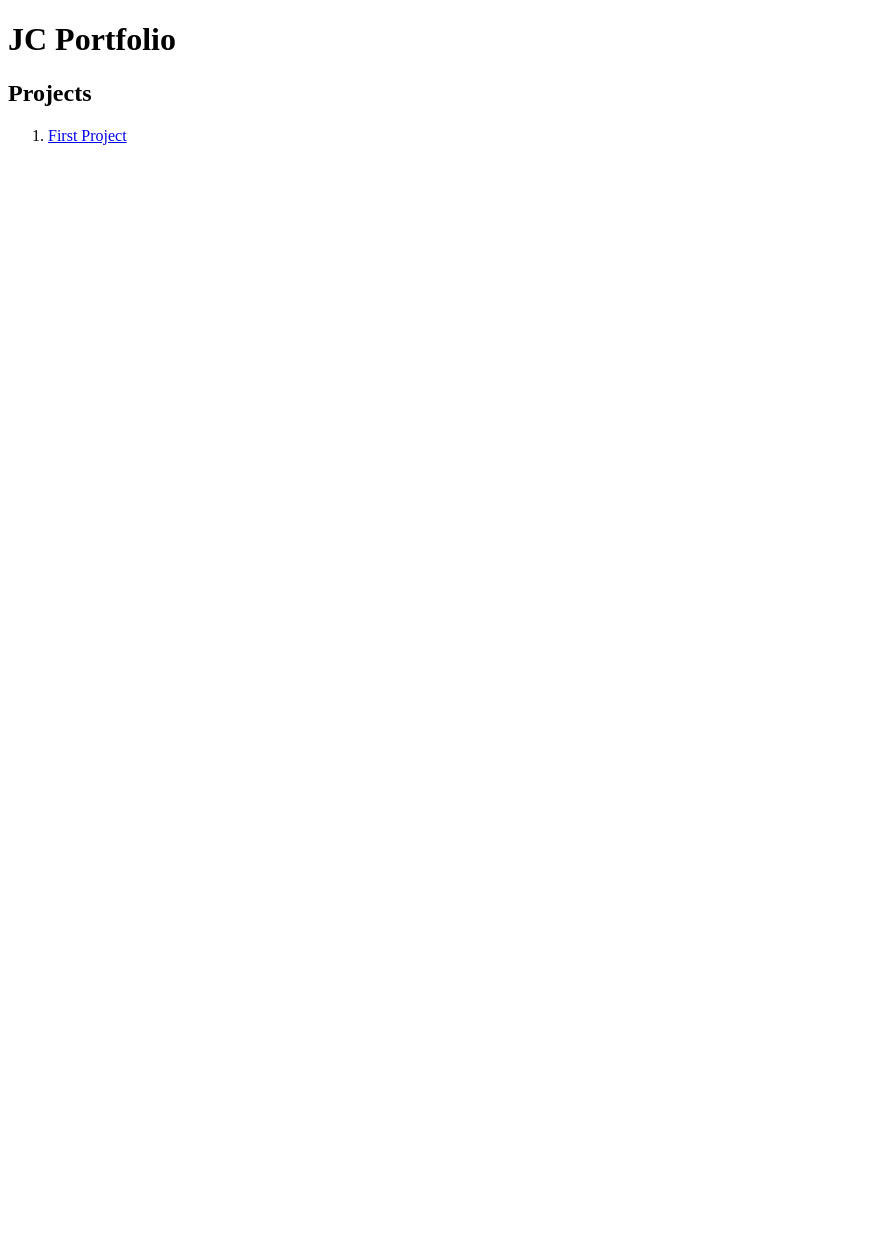
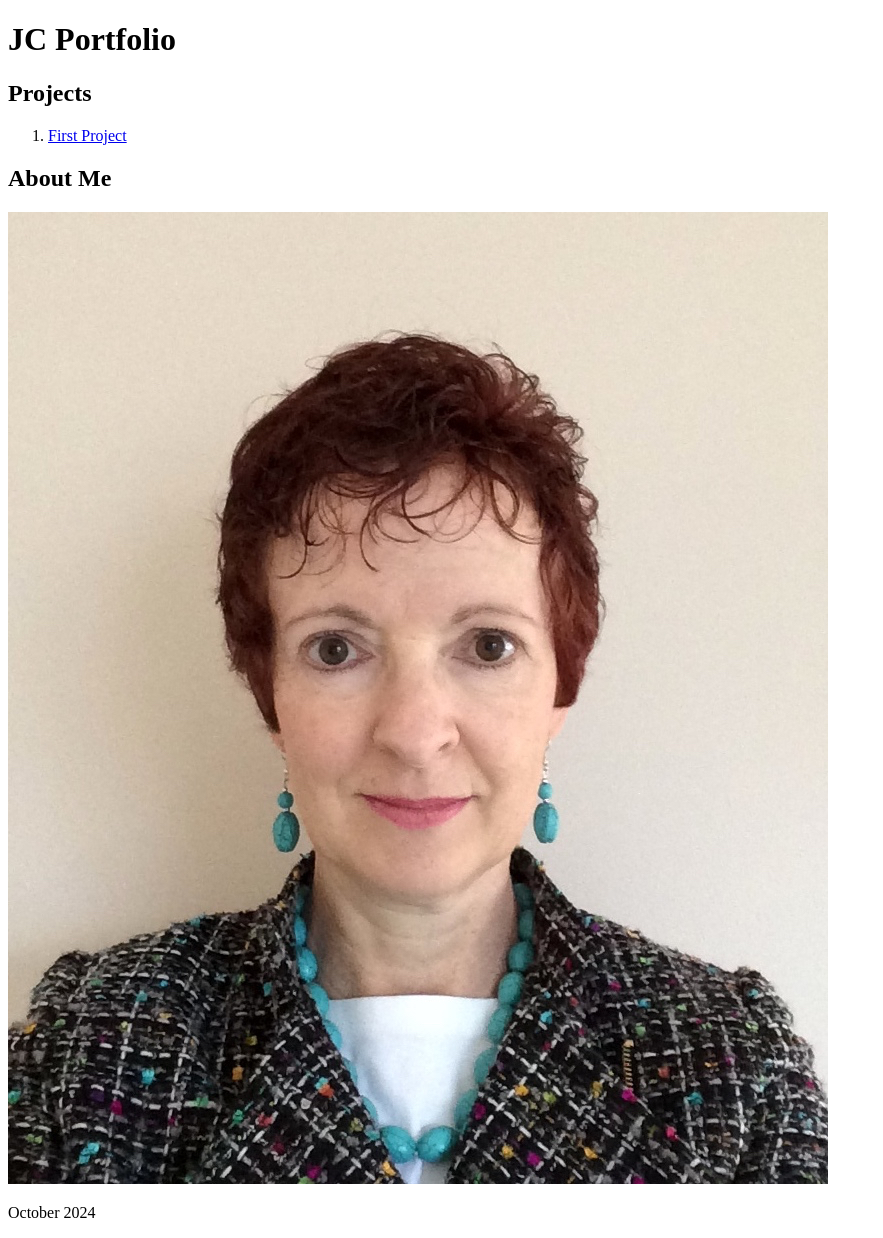
Before and after one commit to userjcope/jcportfolio, a plain HTML site: page index.html in a window 1280 px wide. Shown: the whole page, without its empty margins (0-883 px from the left). Before the commit the page ends 800 px from the top, so only its background shows below. Drawn offline with Linux system fonts and the light colour scheme.

Commit message:
added headshot

```diff
--- a/index.html
+++ b/index.html
@@ -14,6 +14,11 @@
                         <li><a href="#">First Project</a></li>
                   </ol>
             </section>
+            <aside>
+                  <h2>About Me</h2>
+                  <img src="images/jcope.jpg" alt="headshot">
+                  <p>October 2024</p>
+            </aside>
       </main>
 </body>
 </html>
```
Also changed, not shown: images/jcope.jpg (added), 1 other file.
